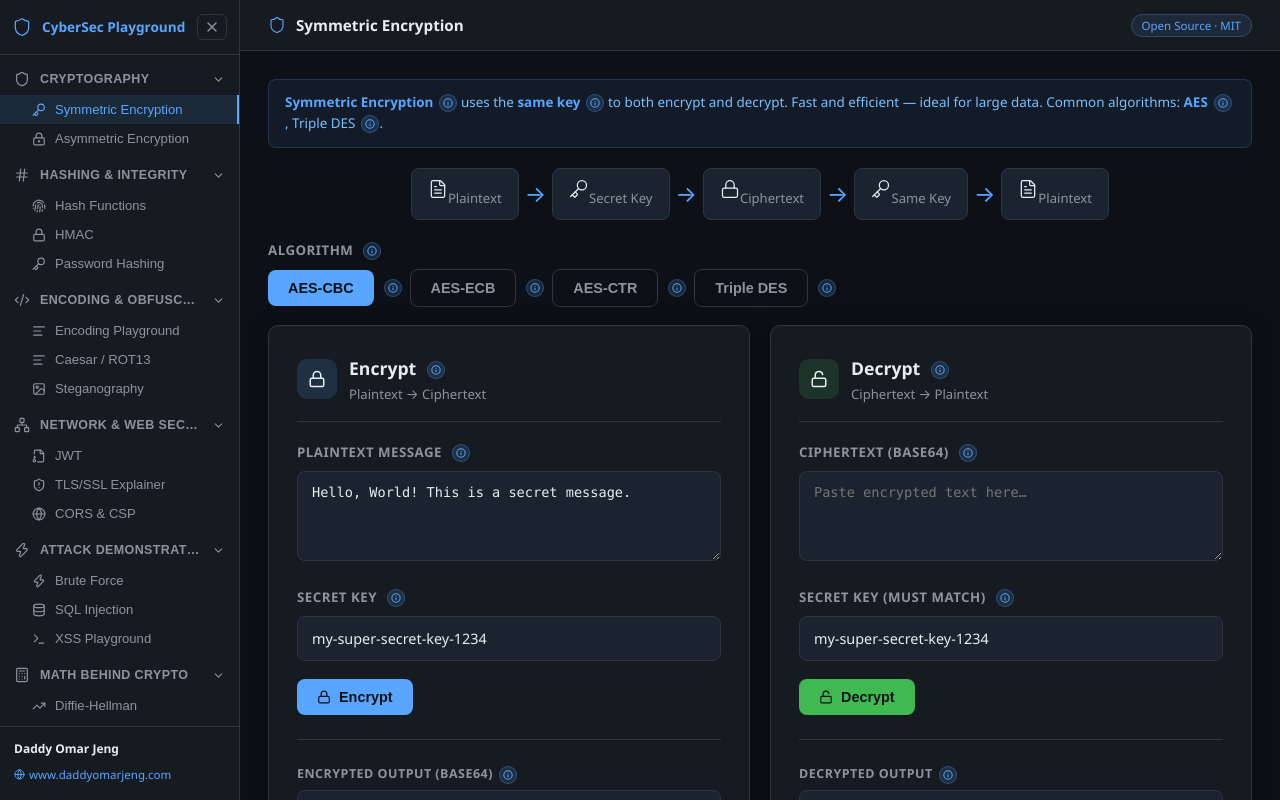
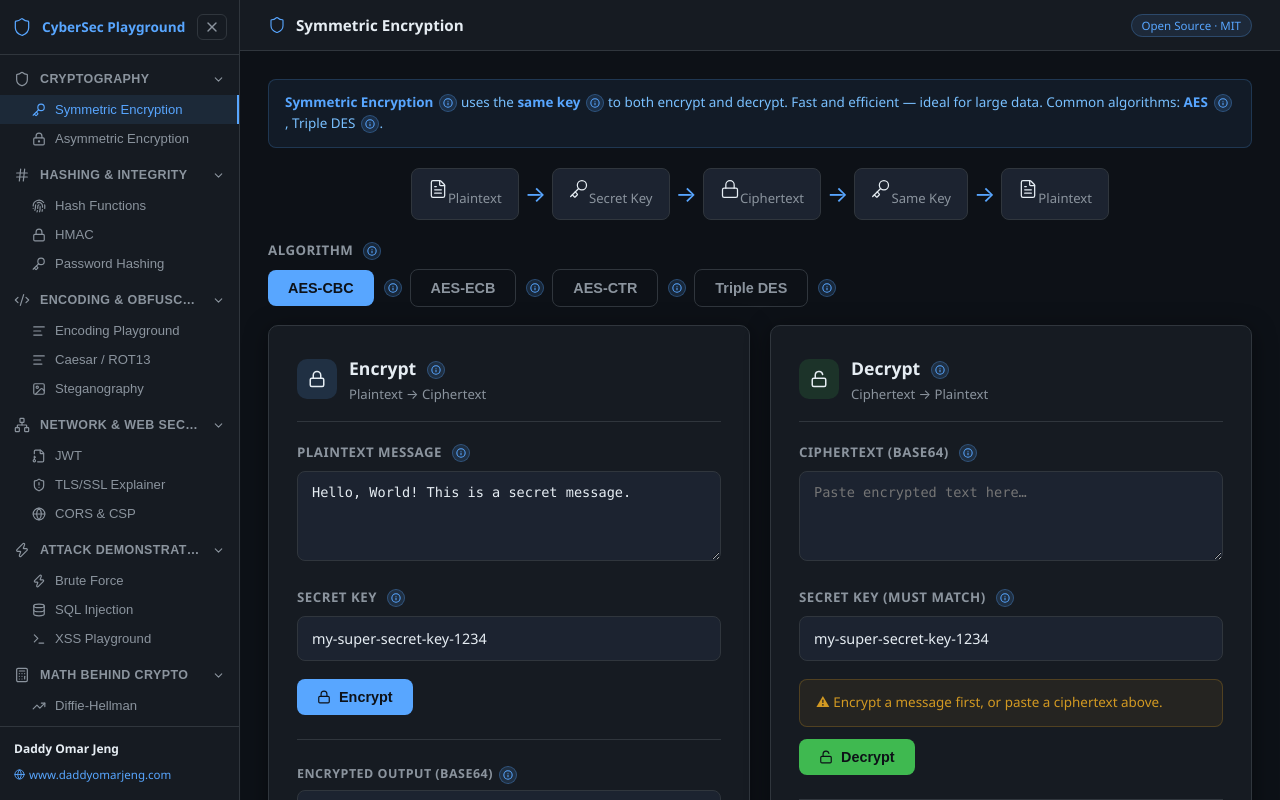
Before and after one commit to daddyomarjeng/cryptography-demos, a React (Vite) app: page / in a window 1280 px wide. Shown: the top 800 px of the page. Built offline with nearby package versions, Linux system fonts and the light colour scheme.

Commit message:
feat: add warnings for decryption when input is empty or key is missing

```diff
--- a/src/components/symmetric/SymmetricDemo.jsx
+++ b/src/components/symmetric/SymmetricDemo.jsx
@@ -201,6 +201,12 @@ export default function SymmetricDemo() {
             <label>Secret Key (must match) <InfoIcon term="secret_key" /></label>
             <input type="text" value={key} onChange={e => setKey(e.target.value)} placeholder="Enter secret key…" />
           </div>
+          {!decryptInput.trim() && (
+            <div className="warn-box" style={{ marginBottom: 12 }}>⚠ Encrypt a message first, or paste a ciphertext above.</div>
+          )}
+          {decryptInput.trim() && !key.trim() && (
+            <div className="warn-box" style={{ marginBottom: 12 }}>⚠ Enter the secret key used during encryption.</div>
+          )}
           <button className="btn btn-success" onClick={handleDecrypt}>
             <Unlock size={14} /> Decrypt
           </button>
```
